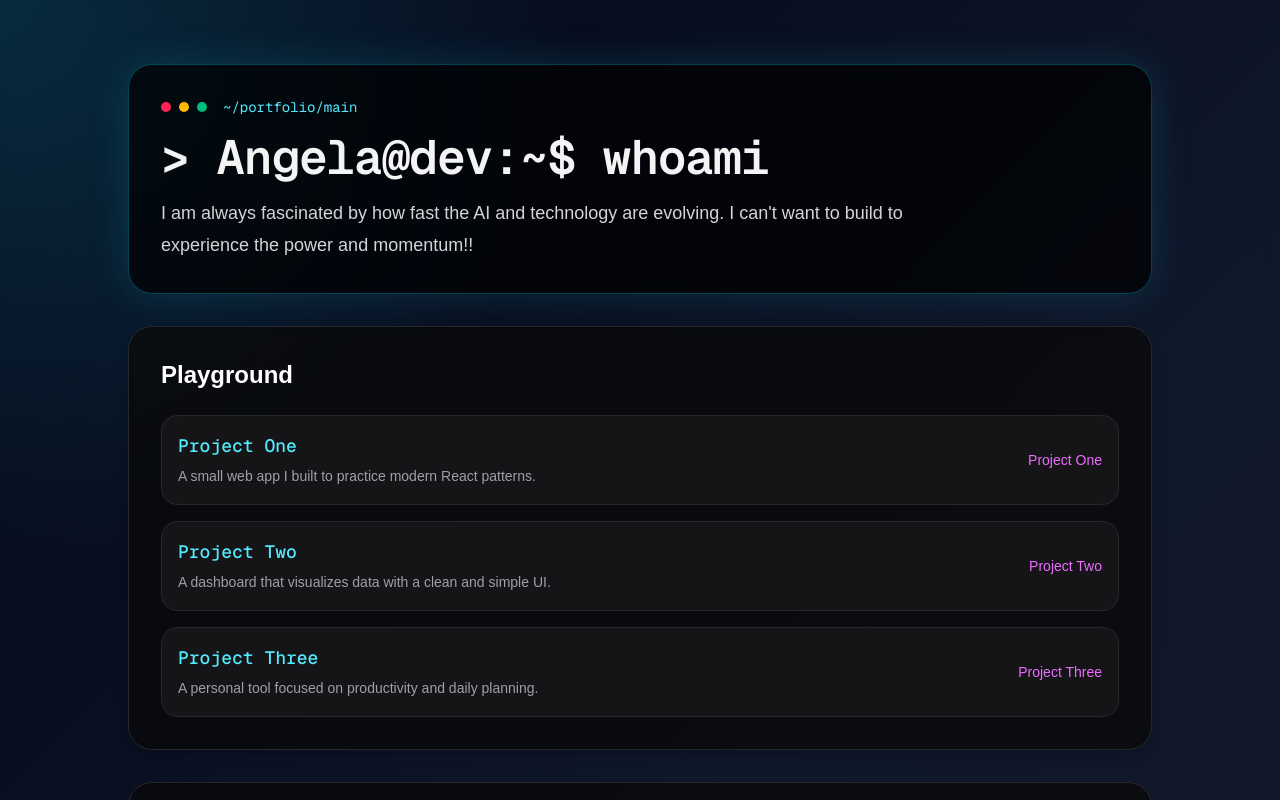
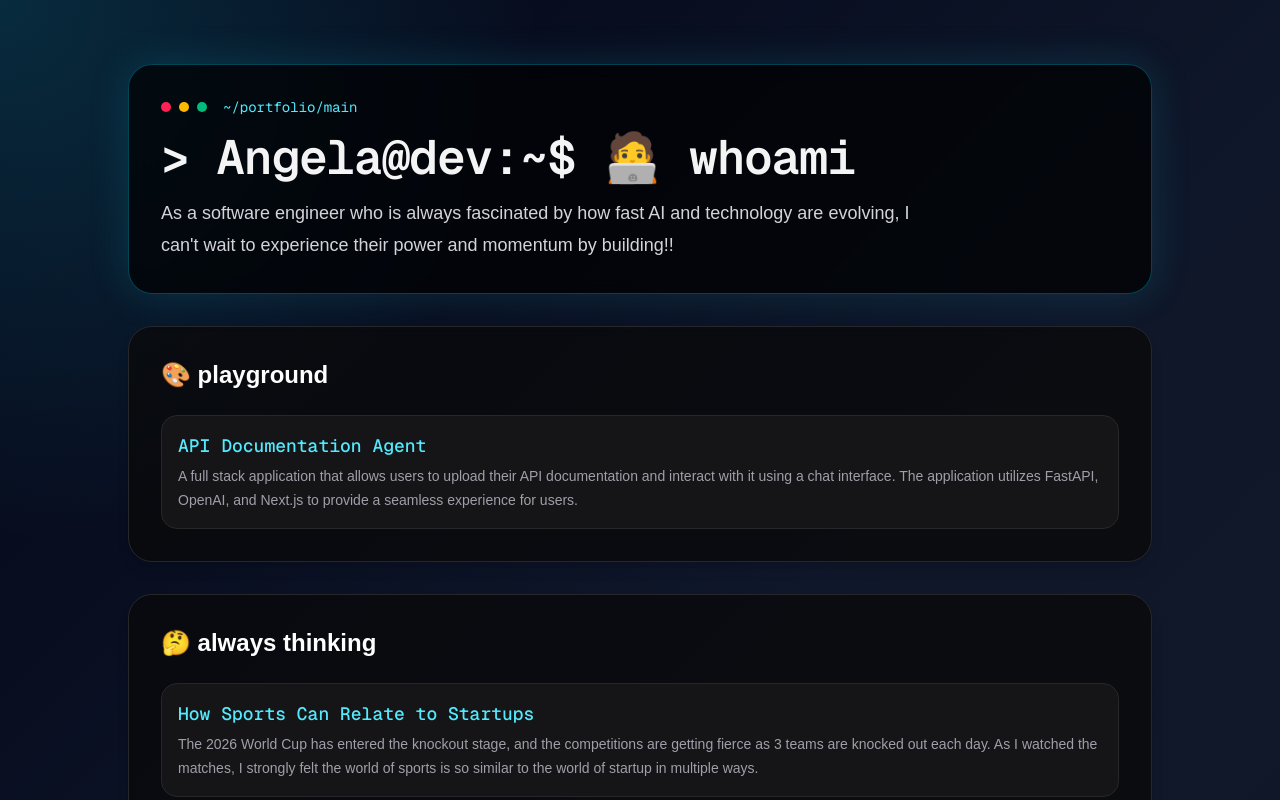
Before and after one commit to ZiqiYuanAngela/my-website, a Next.js app: page / in a window 1280 px wide. Shown: the top 800 px of the page. Built offline with nearby package versions, Linux system fonts and the light colour scheme.

Commit message:
update home page

```diff
--- a/app/page.tsx
+++ b/app/page.tsx
@@ -1,18 +1,8 @@
 const projects = [
   {
-    name: "Project One",
-    description: "A small web app I built to practice modern React patterns.",
-    github: "https://github.com/yourname/project-one",
-  },
-  {
-    name: "Project Two",
-    description: "A dashboard that visualizes data with a clean and simple UI.",
-    github: "https://github.com/yourname/project-two",
-  },
-  {
-    name: "Project Three",
-    description: "A personal tool focused on productivity and daily planning.",
-    github: "https://github.com/yourname/project-three",
+    name: "API Documentation Agent",
+    description: "A full stack application that allows users to upload their API documentation and interact with it using a chat interface. The application utilizes FastAPI, OpenAI, and Next.js to provide a seamless experience for users.",
+    github: "https://github.com/ZiqiYuanAngela/api-doc-agent",
   },
 ];
 
@@ -52,15 +42,15 @@ export default function Home() {
           </div>
 
           <h1 className="font-mono text-4xl font-semibold tracking-tight sm:text-5xl">
-            &gt; Angela@dev:~$ whoami
+            &gt; Angela@dev:~$ 🧑‍💻 whoami
           </h1>
           <p className="mt-4 max-w-3xl text-lg leading-8 text-zinc-300">
-            I am always fascinated by how fast the AI and technology are evolving. I can't want to build to experience the power and momentum!!
+            As a software engineer who is always fascinated by how fast AI and technology are evolving, I can't wait to experience their power and momentum by building!!
           </p>
         </section>
 
         <section className="rounded-3xl border border-zinc-800 bg-zinc-950/80 p-8 shadow-lg">
-          <h2 className="text-2xl font-semibold text-white">Playground</h2>
+          <h2 className="text-2xl font-semibold text-white">🎨 playground</h2>
           <div className="mt-6 space-y-4">
             {projects.map((project) => (
               <article
@@ -69,21 +59,18 @@ export default function Home() {
               >
                 <div className="flex flex-col gap-3 sm:flex-row sm:items-center sm:justify-between">
                   <div>
-                    <h3 className="font-mono text-lg font-medium text-cyan-300">
+                    <a
+                      href={project.github}
+                      target="_blank"
+                      rel="noopener noreferrer"
+                      className="font-mono text-lg font-medium text-cyan-300 transition hover:text-cyan-200"
+                    >
                       {project.name}
-                    </h3>
+                    </a>
                     <p className="mt-1 text-sm leading-6 text-zinc-400">
                       {project.description}
                     </p>
                   </div>
-                  <a
-                    href={project.github}
-                    target="_blank"
-                    rel="noopener noreferrer"
-                    className="inline-flex items-center text-sm font-medium text-fuchsia-400 transition hover:text-fuchsia-300"
-                  >
-                    {project.name}
-                  </a>
                 </div>
               </article>
             ))}
@@ -91,7 +78,7 @@ export default function Home() {
         </section>
 
         <section className="rounded-3xl border border-zinc-800 bg-zinc-950/80 p-8 shadow-lg">
-          <h2 className="text-2xl font-semibold text-white">Thoughts</h2>
+          <h2 className="text-2xl font-semibold text-white">🤔 always thinking</h2>
           <div className="mt-6 space-y-4">
             {thoughts.map((thought) => (
               <article
```
